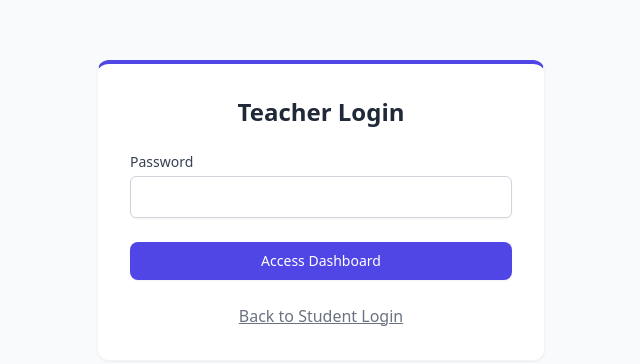
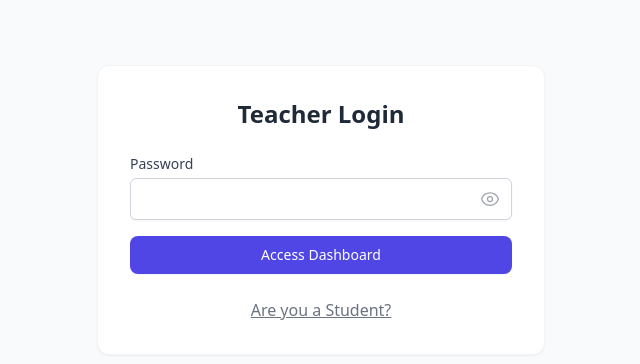
Before and after one commit to vibesic/warden, a React (Vite) app in the folder frontend/: page /teacher/login in a window 1280 px wide. Shown: the part 190-554 px from the top of the page, without its empty margins (319-959 px from the left). Built offline with nearby package versions, Linux system fonts and the light colour scheme; no server answers.

Commit message:
style(auth): align student and teacher login interfaces
- Remove top border from TeacherLogin

- Change login text headers

- Add show-password toggle on Input component

```diff
--- a/frontend/src/components/StudentLogin.tsx
+++ b/frontend/src/components/StudentLogin.tsx
@@ -42,10 +42,13 @@
   return (
     <div className="min-h-screen bg-gray-50 flex items-center justify-center p-4">
       <Card className="w-full max-w-md" padding="lg">
-        <h1 className="text-2xl font-bold mb-6 text-center text-gray-800">Exam Student Login</h1>
+        <h1 className="text-2xl font-bold mb-6 text-center text-gray-800">Student Login</h1>
 
         <form onSubmit={handleSubmit} className="space-y-4">
           <Input
+            id="name"
+            name="name"
+            autoComplete="name"
             label="Full Name"
             placeholder="John Doe"
             value={name}
@@ -54,6 +57,9 @@
           />
 
           <Input
+            id="studentId"
+            name="studentId"
+            autoComplete="username"
             label="Student ID"
             placeholder="12345"
             value={studentId}
@@ -63,6 +69,9 @@
           />
 
           <Input
+            id="sessionCode"
+            name="sessionCode"
+            autoComplete="off"
             label="Session Code"
             placeholder="000000"
             value={sessionCode}
--- a/frontend/src/components/TeacherLogin.tsx
+++ b/frontend/src/components/TeacherLogin.tsx
@@ -13,6 +13,7 @@
   const [password, setPassword] = useState('');
   const [error, setError] = useState('');
   const [loading, setLoading] = useState(false);
+  const [showPassword, setShowPassword] = useState(false);
 
   const handleSubmit = async (e: React.FormEvent) => {
     e.preventDefault();
@@ -42,17 +43,39 @@
 
   return (
     <div className="min-h-screen bg-gray-50 flex items-center justify-center p-4">
-      <Card className="w-full max-w-md border-t-4 border-t-indigo-600" padding="lg">
+      <Card className="w-full max-w-md" padding="lg">
         <h1 className="text-2xl font-bold mb-6 text-center text-gray-800">Teacher Login</h1>
 
-        <form onSubmit={handleSubmit} className="space-y-6">
+        <form onSubmit={handleSubmit} className="space-y-4">
           <Input
+            id="password"
+            name="password"
+            autoComplete="current-password"
             label="Password"
-            type="password"
+            type={showPassword ? 'text' : 'password'}
             value={password}
             onChange={(e) => setPassword(e.target.value)}
             required
             error={error}
+            rightElement={
+              <button
+                type="button"
+                onClick={() => setShowPassword(!showPassword)}
+                className="text-gray-400 hover:text-gray-600 focus:outline-none"
+                aria-label={showPassword ? 'Hide password' : 'Show password'}
+              >
+                {showPassword ? (
+                  <svg xmlns="http://www.w3.org/2000/svg" fill="none" viewBox="0 0 24 24" strokeWidth={1.5} stroke="currentColor" className="w-5 h-5">
+                    <path strokeLinecap="round" strokeLinejoin="round" d="M3.98 8.223A10.477 10.477 0 001.934 12C3.226 16.338 7.244 19.5 12 19.5c.993 0 1.953-.138 2.863-.395M6.228 6.228A10.45 10.45 0 0112 4.5c4.756 0 8.773 3.162 10.065 7.498a10.523 10.523 0 01-4.293 5.774M6.228 6.228L3 3m3.228 3.228l3.65 3.65m7.894 7.894L21 21m-3.228-3.228l-3.65-3.65m0 0a3 3 0 10-4.243-4.243m4.242 4.242L9.88 9.88" />
+                  </svg>
+                ) : (
+                  <svg xmlns="http://www.w3.org/2000/svg" fill="none" viewBox="0 0 24 24" strokeWidth={1.5} stroke="currentColor" className="w-5 h-5">
+                    <path strokeLinecap="round" strokeLinejoin="round" d="M2.036 12.322a1.012 1.012 0 010-.639C3.423 7.51 7.36 4.5 12 4.5c4.638 0 8.573 3.007 9.963 7.178.07.207.07.431 0 .639C20.577 16.49 16.64 19.5 12 19.5c-4.638 0-8.573-3.007-9.963-7.178z" />
+                    <path strokeLinecap="round" strokeLinejoin="round" d="M15 12a3 3 0 11-6 0 3 3 0 016 0z" />
+                  </svg>
+                )}
+              </button>
+            }
           />
 
           <Button type="submit" className="w-full" isLoading={loading}>
@@ -62,7 +85,7 @@
 
         <div className="mt-6 text-center">
           <Button variant="link" onClick={onSwitchToStudent}>
-            Back to Student Login
+            Are you a Student?
           </Button>
         </div>
       </Card>
--- a/frontend/src/components/common/Input.tsx
+++ b/frontend/src/components/common/Input.tsx
@@ -5,6 +5,7 @@
     error?: string;
     className?: string; // Additional classes for the input element itself
     containerClassName?: string; // Container classes
+    rightElement?: React.ReactNode;
 }
 
 export const Input: React.FC<InputProps> = ({
@@ -12,6 +13,7 @@
     error,
     className = '',
     containerClassName = '',
+    rightElement,
     id,
     ...props
 }) => {
@@ -25,6 +27,7 @@
                     {label}
                 </label>
             )}
+            <div className="relative">
                 <input
                     id={inputId}
                     className={`
@@ -33,12 +36,19 @@
                         disabled:bg-gray-100 disabled:text-gray-500
                         p-2 border transition-colors
                         ${error ? 'border-red-300 text-red-900 placeholder-red-300 focus:border-red-500 focus:ring-red-500' : ''}
+                        ${rightElement ? 'pr-10' : ''}
                         ${className}
                     `}
                     aria-invalid={!!error}
                     aria-describedby={error ? `${inputId}-error` : undefined}
                     {...props}
                 />
+                {rightElement && (
+                    <div className="absolute inset-y-0 right-0 pr-3 flex items-center">
+                        {rightElement}
+                    </div>
+                )}
+            </div>
             {error && (
                 <p className="text-sm text-red-600" id={`${inputId}-error`}>
                     {error}
```
Lines whose indentation alone changed are shown as unchanged.
